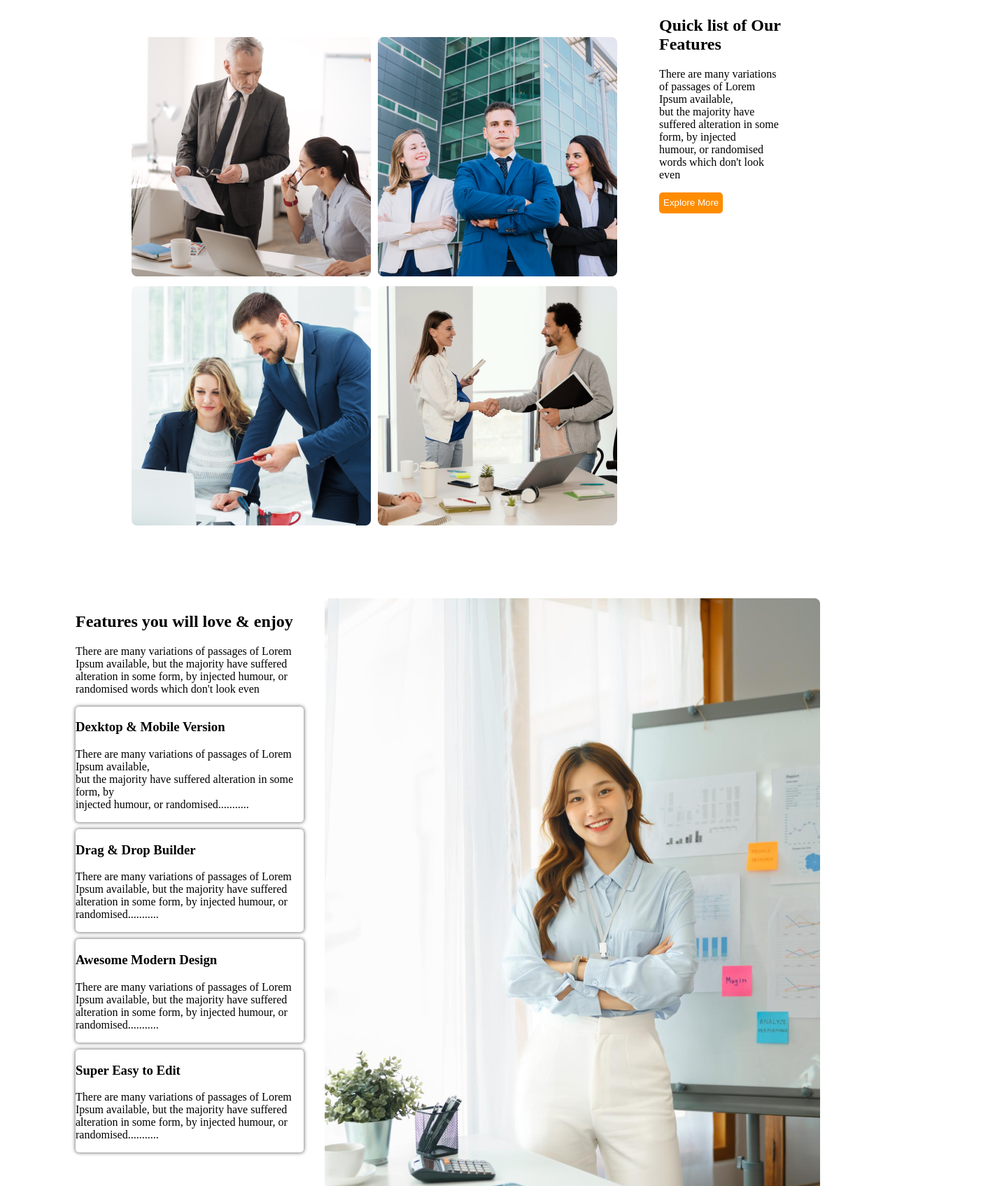
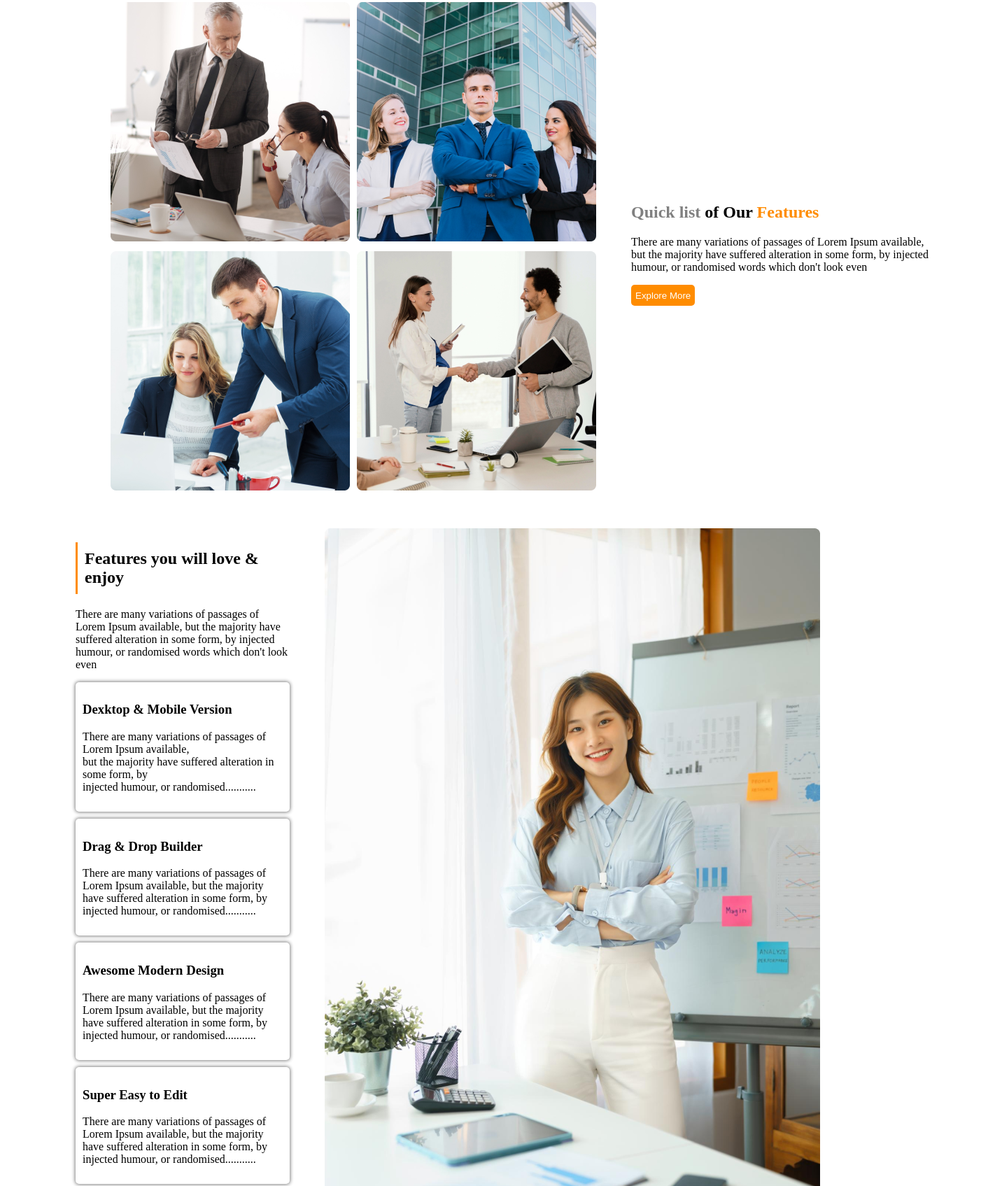
Before and after one commit to hasnayems/assignment-2, a plain HTML site: page index.html in a window 1280 px wide. Shown: the part 728-2423 px from the top of the page at 70% size, 1422 px wide, since content can reach past the window. Drawn offline with Linux system fonts and the light colour scheme.

Commit message:
Continue

```diff
--- a/index.html
+++ b/index.html
@@ -10,7 +10,7 @@
 <body>
     <header class="header">
 
-        <!-- Heading -->
+        <!-- Banner -->
 
         <div class="header-bar">
             <div class="h-bar-left">
@@ -31,13 +31,13 @@
                 </div>
             </div>
         </div>
-        <div class="header-heading">
-            <div class="h-heading-title">
+        <div class="header-banner">
+            <div class="h-banner-title">
                 <h1>Brand New Group of Architects</h1>
                 <p>There are many variations of passages of Lorem Ipsum available, but the majority have suffered alteration in some form, by injected humour, or randomised words which don't look even</p>
-                <button>Explore More</button>
+                <button class="h-banner-btn">Explore More</button>
             </div>
-            <div class="h-heading-img">
+            <div class="h-banner-img">
                 <img src="./images/team1.png" alt="">
             </div>
         </div>
@@ -53,8 +53,8 @@
                 <div><img src="./images/team3.png" alt=""></div>
                 <div><img src="./images/team4.png" alt=""></div>
             </div>
-            <div class="m-quick-list-heading">
-                <h2>Quick list of Our Features</h2>
+            <div class="m-quick-list-title">
+                <h2> <span class="m-quick-list-title-span-1">Quick list</span> of Our <span class="m-quick-list-title-span-2">Features</span> </h2>
                 <p>There are many variations of passages of Lorem Ipsum available, <br> but the majority have suffered alteration in some form, by injected <br> humour, or randomised words which don't look even</p>
                 <button class="m-quick-list-btn">Explore More</button>
             </div>
@@ -63,10 +63,10 @@
         <!-- Features you will love & enjoy -->
 
         <div class="main-love-enjoy">
-            <div class="m-love-enjoy-heading">
-                <h2>Features you will love & enjoy</h2>
+            <div class="m-love-enjoy-title">
+                <h2 class="m-love-enjoy-title-h1">Features you will love & enjoy</h2>
                 <p>There are many variations of passages of Lorem Ipsum available, but the majority have suffered alteration in some form, by injected humour, or randomised words which don't look even</p>
-                <div class="m-love-enjoy-heading-list">
+                <div class="m-love-enjoy-title-list">
                     <div class="list">
                         <h3>Dexktop & Mobile Version</h3>
                         <p>There are many variations of passages of Lorem Ipsum available, <br> but the majority have suffered alteration in some form, by <br> injected humour, or randomised...........</p>
--- a/styles/style.css
+++ b/styles/style.css
@@ -1,4 +1,6 @@
-/* Heading */
+/* Header */
+
+/* Bar */
 
 .header{
     background: rgba(255, 144, 14, 0.1);
@@ -11,40 +13,51 @@
     display: flex;
     gap: 30px;
 }
-.header-heading{
+
+/* Banner */
+
+.header-banner{
     display: flex;
     flex-direction: column;
     text-align: center;
     gap: 30px;
     margin: 0 350px;
 }
-.h-heading-title button{
+.h-banner-btn{
     background-color: darkorange;
     color: white;
     border: none;
     border-radius: 5px;
     height: 30px;
 }
+.h-banner-img{
+    margin-bottom: 50px;
+}
 
-.h-heading-img{
-    margin-bottom: 50px;
-    width: 100%;
-}
+/* Main */
 
 /* Quick list of Our Features */
 
 .main-quick-list{
     display: flex;
-    gap: 30px;
+    align-items: center;
+    gap: 50px;
     margin: 50px 150px;
+    width: 100%;
 }
 .m-quick-list-img{
     display: grid;
     grid-template-columns: repeat(2, 1fr);
-    padding: 50px 30px;
+    position: relative;
     gap: 10px;
 }
-.m-quick-list-heading button{
+.m-quick-list-title-span-1{
+    color: grey;
+}
+.m-quick-list-title-span-2{
+    color: darkorange;
+}
+.m-quick-list-btn{
     background-color: darkorange;
     color: white;
     border: none;
@@ -56,19 +69,22 @@
 
 .main-love-enjoy{
     display: flex;
-    gap: 30px;
+    gap: 50px;
     margin: 50px 100px;
 }
-.m-love-enjoy-heading-list{
+.m-love-enjoy-title-h1{
+    padding: 10px;
+    border-left: solid darkorange;
+}
+.m-love-enjoy-title-list{
     display: flex;
     flex-direction: column;
     gap: 10px;
-
-
 }
 .list{
     border-radius: 5px;
     box-shadow: 0 0 5px 1px gray;
+    padding: 10px;
 }
 .main-love-enjoy button{
     background-color: darkorange;
```
